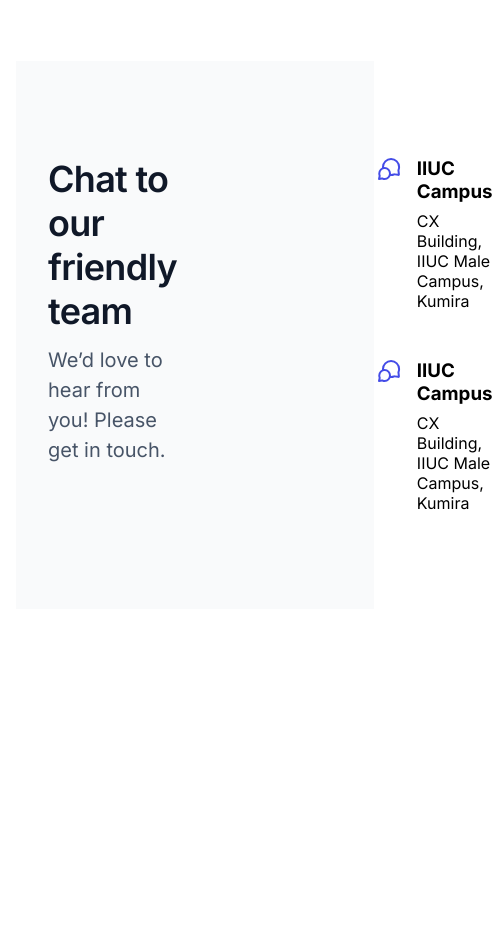
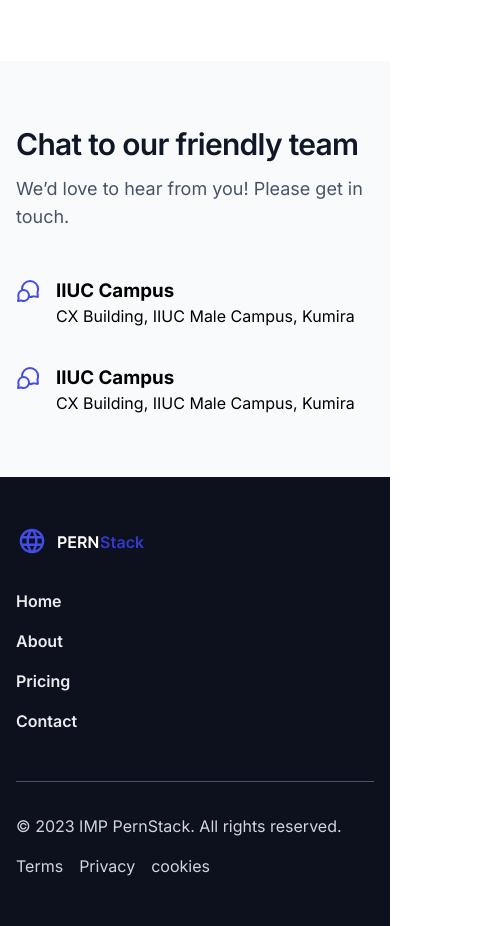
Before and after one commit to FM-Akib/IMP-Landing-Page, a plain HTML site: page index.html in a window 390 px wide. Shown: the part 5073-5999 px from the top of the page, 493 px wide, since content can reach past the window. Before the commit the page ends 5682 px from the top, so only its background shows below. Drawn offline with Linux system fonts and the light colour scheme.

Commit message:
footer added

```diff
--- a/index.html
+++ b/index.html
@@ -9,6 +9,8 @@
 </head>
 <body>
 
+
+    <div class="body-container">
     <nav>
         <div class="nav">
             <img src="./assets/Logo.svg">
@@ -182,6 +184,7 @@ In this comprehensive course, you'll dive deep into the powerful combination of
 
 
 
+</div>
 <section class="chat-section">
     <div class="chat-container">
         <div class="chat-content-left">
@@ -209,5 +212,28 @@ In this comprehensive course, you'll dive deep into the powerful combination of
     </div>
 
 </section>
+
+<footer>
+    <div class="footer-nav">
+        <img src="./assets/Logo - footer.svg" alt="">
+        <div class="footer-nav-items">
+            <a href="">Home</a>
+            <a href="">About</a>
+            <a href="">Pricing</a>
+            <a href="">Contact</a>
+        </div>
+    </div>
+    <div class="footer-feet">
+       <div class="footer-feet-container">
+        <p>© 2023 IMP PernStack. All rights reserved.</p>
+        <div class="footer-feet-items">
+            <a href="">Terms</a>
+            <a href="">Privacy</a>
+            <a href="">cookies</a>
+        </div>
+       </div>
+    </div>
+</footer>
+
 </body>
 </html>
--- a/styles.css
+++ b/styles.css
@@ -12,10 +12,13 @@ body{
     background-repeat: no-repeat;
     background-position-x: center;
     /* background-position: center; */
+
+}
+.body-container{
     max-width: 1280px;
     margin: 0 auto;
+
 }
-
 /* Navigation styles starts here */
 
 nav{
@@ -456,6 +459,7 @@ text-align: center;
 
 
 
+/* Chats section starts here */
 
 .chat-section{
     display: flex;
@@ -473,6 +477,8 @@ text-align: center;
     align-items: flex-start;
     /* justify-items: space-between; */
     gap: 200px;
+    max-width: 1280px;
+    margin: 0 auto;
 
 }
 .chat-content-left{
@@ -525,6 +531,99 @@ text-align: center;
     gap: 8px;
     flex: 1 0 0;
 }
+/* Chats section ends here */
+
+
+
+
+
+
+/* Footer section starts here */
+
+footer{
+    display: flex;
+    padding: 64px 0px 48px 0px;
+    flex-direction: column;
+    align-items: center;
+    gap: 64px;
+    align-self: stretch;
+    background: var(--Gray-950, #0C111D);
+}
+.footer-nav{
+    display: flex;
+    /* width: 1280px; */
+    padding: 0px 32px;
+    flex-direction: column;
+    align-items: center;
+    gap: 32px;
+    align-self: stretch;
+}
+.footer-nav-items{
+    display: flex;
+    justify-content: center;
+    align-items: center;
+    gap: 32px;
+    align-self: stretch;
+}
+.footer-nav-items a{
+    color: var(--Gray-200, #EAECF0);
+
+    /* Text md/Semibold */
+    font-family: Inter;
+    font-size: 16px;
+    font-style: normal;
+    font-weight: 600;
+    line-height: 24px; /* 150% */
+    text-decoration: none;
+}
+
+.footer-feet{
+    display: flex;
+    width: 1280px;
+    padding: 0px 32px;
+    flex-direction: column;
+    align-items: flex-start;
+    gap: 32px;
+}
+.footer-feet-container{
+    display: flex;
+    padding-top: 32px;
+    align-items: center;
+    gap: 32px;
+    align-self: stretch;
+    justify-content: space-between;
+    border-top: 1px solid var(--Gray-600, #475467);
+}
+.footer-feet-container p{
+    color: var(--Gray-300, #D0D5DD);
+
+    /* Text md/Regular */
+    font-family: Inter;
+    font-size: 16px;
+    font-style: normal;
+    font-weight: 400;
+    line-height: 24px; /* 150% */
+}
+
+.footer-feet-items{
+    display: flex;
+    align-items: flex-start;
+    gap: 16px;
+    align-self: stretch;
+}
+.footer-feet-items a{
+    color: var(--Gray-300, #D0D5DD);
+
+    /* Text md/Regular */
+    font-family: Inter;
+    font-size: 16px;
+    font-style: normal;
+    font-weight: 400;
+    line-height: 24px; /* 150% */
+    text-decoration: none;
+}
+
+/* Footer section ends here */
 
 
 
@@ -547,6 +646,7 @@ text-align: center;
 
 @media only screen and (max-width: 600px) {
 
+
     body{
         background-image: url(./assets/Background\ pattern-1.png);
         /* background-attachment: fixed; */
@@ -558,7 +658,10 @@ text-align: center;
 
 /* Navigation styles starts here */
 
-    body{
+    /* body{
+        padding:0 16px;
+    } */
+    .body-container{
         padding:0 16px;
     }
     .nav-items,.nav-buttons{
@@ -935,4 +1038,170 @@ text-align: center;
 /* stats section ends here */
 
 
+
+/* Chats section starts here */
+
+.chat-section{
+    display: flex;
+    width: 100%;
+    padding: 64px 0px;
+    flex-direction: column;
+    align-items: center;
+    gap: 48px;
+    background-color: #f9fafb;
 }
+.chat-container{
+    display: flex;
+    width: 100%;
+    padding: 0px 16px;
+    align-items: flex-start;
+    /* justify-items: space-between; */
+    gap: 48px;
+    max-width: 1280px;
+    margin: 0 auto;
+    flex-direction: column;
+
+}
+.chat-content-left{
+    display: flex;
+    flex-direction: column;
+    align-items: flex-start;
+    gap: 12px;
+    align-self: stretch;
+}
+.chat-content-left h2{
+    color: var(--Gray-900, #101828);
+
+    /* Display sm/Semibold */
+    font-family: Inter;
+    font-size: 30px;
+    font-style: normal;
+    font-weight: 600;
+    line-height: 38px; /* 126.667% */
+}
+.chat-content-left p{
+    color: var(--Gray-600, #475467);
+
+    /* Text lg/Regular */
+    font-family: Inter;
+    font-size: 18px;
+    font-style: normal;
+    font-weight: 400;
+    line-height: 28px; /* 155.556% */
+}
+
+
+.chat-content-right{
+    display: flex;
+    flex-direction: column;
+    align-items: flex-start;
+    gap: 40px;
+    flex: 1 0 0;
+}
+.chats{
+    display: flex;
+    align-items: flex-start;
+    gap: 16px;
+    align-self: stretch;
+}
+.chats-head {
+    display: flex;
+    flex-direction: column;
+    align-items: flex-start;
+    gap: 4px;
+    flex: 1 0 0;
+}
+/* Chats section ends here */
+
+
+
+/* Footer section starts here */
+
+footer{
+    display: flex;
+    padding: 48px 0px;
+    flex-direction: column;
+    align-items: center;
+    gap: 48px;
+    align-self: stretch;
+    background: var(--Gray-950, #0C111D);
+}
+.footer-nav{
+    display: flex;
+    padding: 0px 16px;
+    flex-direction: column;
+    align-items: flex-start;
+    gap: 32px;
+    align-self: stretch;
+}
+.footer-nav-items{
+    display: flex;
+    align-items: flex-start;
+    align-self: stretch;
+    flex-direction: column;
+    gap: 16px;
+    flex: 1 0 0;
+}
+.footer-nav-items a{
+    color: var(--Gray-200, #EAECF0);
+
+    /* Text md/Semibold */
+    font-family: Inter;
+    font-size: 16px;
+    font-style: normal;
+    font-weight: 600;
+    line-height: 24px; /* 150% */
+    text-decoration: none;
+}
+
+.footer-feet{
+    display: flex;
+    padding: 0px 16px;
+    flex-direction: column;
+    align-items: flex-start;
+    gap: 32px;
+    align-self: stretch;
+    width: 100%;
+}
+.footer-feet-container{
+    display: flex;
+    padding-top: 32px;
+    flex-direction: column;
+    align-items: flex-start;
+    gap: 16px;
+    align-self: stretch;
+    border-top: 1px solid var(--Gray-600, #475467);
+}
+.footer-feet-container p{
+    color: var(--Gray-300, #D0D5DD);
+
+    /* Text md/Regular */
+    font-family: Inter;
+    font-size: 16px;
+    font-style: normal;
+    font-weight: 400;
+    line-height: 24px; /* 150% */
+}
+
+.footer-feet-items{
+        display: flex;
+    align-items: flex-start;
+    gap: 16px;
+}
+.footer-feet-items a{
+    color: var(--Gray-300, #D0D5DD);
+
+    /* Text md/Regular */
+    font-family: Inter;
+    font-size: 16px;
+    font-style: normal;
+    font-weight: 400;
+    line-height: 24px; /* 150% */
+    text-decoration: none;
+}
+
+/* Footer section ends here */
+
+
+
+}
```
Also changed, not shown: assets/Logo - footer.svg (added), assets/Pern Logo.svg (added). Lines whose indentation alone changed are shown as unchanged.
